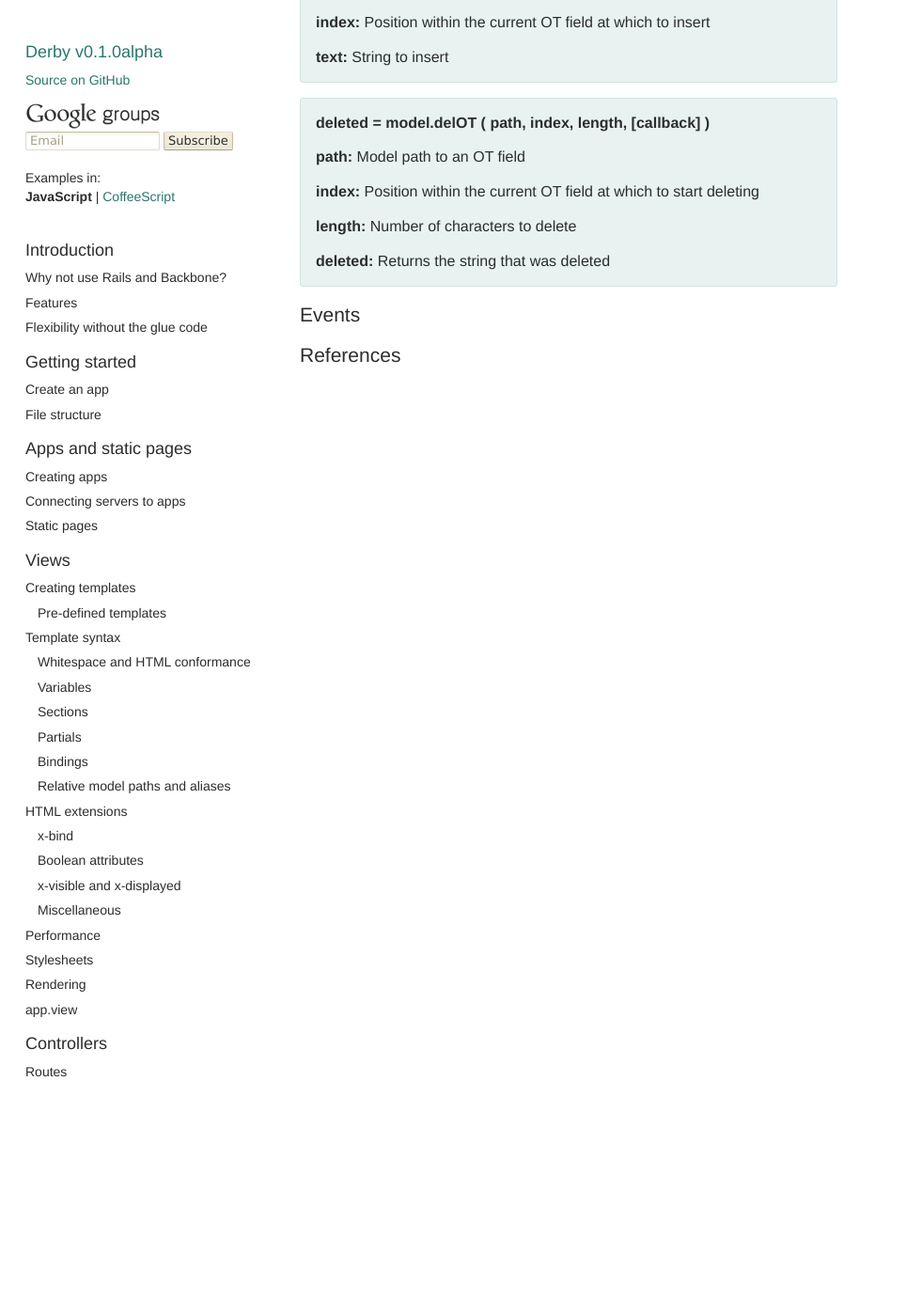
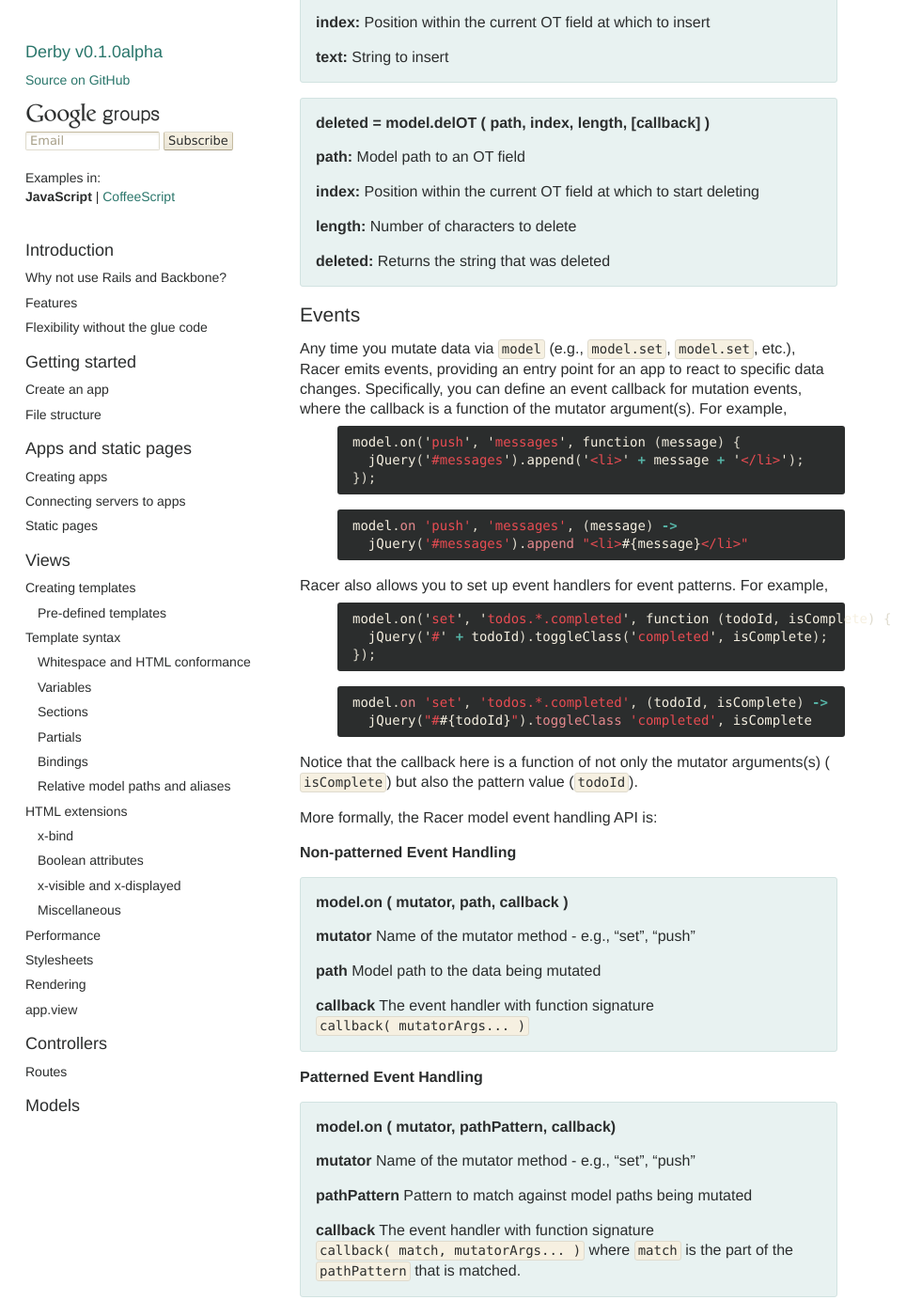
Before and after one commit to derbyjs/derby, a Jekyll site: the page built from index.md, in a window 1280 px wide and 1400 px high, scrolled down 34873 px. Shown: the whole window at 94% size, without its empty margins (0-981 px from the left). Built offline with Jekyll 4.4.1, drawn with Linux system fonts in a browser that asks for light colours; some of the changed text lies outside the part shown.

Commit message:
Initial documentation for patterned and non-patterned Racer event handler API.

```diff
--- a/index.md
+++ b/index.md
@@ -66,6 +66,8 @@ headers:
     type: h1
   - text: Routes
     type: h2
+  - text: Models
+    type: h1
 ---
 
 # Derby
@@ -1228,7 +1230,7 @@ The `model.setNull()` and `model.incr()` methods provide a more convenient way t
 
 #### Array methods
 
-Array methods can only be used on a paths set to arrays, null, or undefined. If the path is null or undefined, the path will first be set to an empty array before applying the method.
+Array methods can only be used on paths set to arrays, null, or undefined. If the path is null or undefined, the path will first be set to an empty array before applying the method.
 
 > ### `length = `model.push` ( path, items..., [callback] )`
 >
@@ -1338,4 +1340,54 @@ Array methods can only be used on a paths set to arrays, null, or undefined. If
 
 ### Events
 
+Any time you mutate data via `model` (e.g., `model.set`, `model.set`, etc.), Racer emits events, providing an entry point for an app to react to specific data changes. Specifically, you can define an event callback for mutation events, where the callback is a function of the mutator argument(s). For example,
+
+{% highlight javascript %}
+model.on('push', 'messages', function (message) {
+  jQuery('#messages').append('<li>' + message + '</li>');
+});
+{% endhighlight %}
+
+{% highlight coffeescript %}
+model.on 'push', 'messages', (message) ->
+  jQuery('#messages').append "<li>#{message}</li>"
+{% endhighlight %}
+
+Racer also allows you to set up event handlers for event patterns. For example,
+
+{% highlight javascript %}
+model.on('set', 'todos.*.completed', function (todoId, isComplete) {
+  jQuery('#' + todoId).toggleClass('completed', isComplete);
+});
+{% endhighlight %}
+
+{% highlight coffeescript %}
+model.on 'set', 'todos.*.completed', (todoId, isComplete) ->
+  jQuery("##{todoId}").toggleClass 'completed', isComplete
+{% endhighlight %}
+
+Notice that the callback here is a function of not only the mutator arguments(s) (`isComplete`) but also the pattern value (`todoId`).
+
+More formally, the Racer model event handling API is:
+
+#### Non-patterned Event Handling
+
+> ### `model.on ( mutator, path, callback )`
+>
+> **mutator** Name of the mutator method - e.g., "set", "push"
+>
+> **path** Model path to the data being mutated
+>
+> **callback** The event handler with function signature `callback( mutatorArgs... )`
+
+#### Patterned Event Handling
+
+> ### `model.on ( mutator, pathPattern, callback)`
+>
+> **mutator** Name of the mutator method - e.g., "set", "push"
+>
+> **pathPattern** Pattern to match against model paths being mutated
+>
+> **callback** The event handler with function signature `callback( match, mutatorArgs... )` where `match` is the part of the `pathPattern` that is matched.
+
 ### References
```
